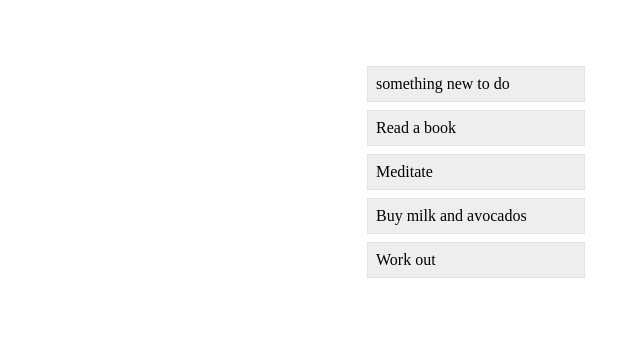
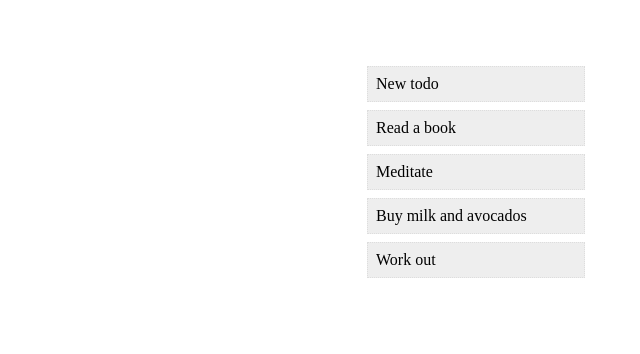
Before and after one commit to MIJanda/modern-javascript, a plain HTML site: page ch_6_DOM/index.html in a window 1280 px wide. Both pictures are taken after a click on the button "Click Moi". Shown: the full height of the page, 184-824 px from the left. Drawn offline with Linux system fonts and the light colour scheme.

Commit message:
learned how to stop event bubbling and enable event delegation

```diff
--- /dev/null
+++ b/ch_6_DOM/event_bubbling_delegation.js
@@ -0,0 +1,27 @@
+const button = document.querySelector('button');
+const ul = document.querySelector('ul');
+const items = document.querySelectorAll('li');
+
+// items.forEach(item => {
+//     item.addEventListener('click', e => {
+//         e.target.remove();
+//         // stop event bubbling
+//         e.target.stopPropagation();
+
+//     });
+// });
+
+button.addEventListener('click', e => {
+    const li = document.createElement('li');
+    li.textContent = 'New todo';
+    ul.prepend(li);
+});
+
+
+// Event delegation
+ul.addEventListener('click', e => {
+    if (e.target.tagName === 'LI'){
+        e.target.remove();
+    }
+
+});
--- a/ch_6_DOM/index.html
+++ b/ch_6_DOM/index.html
@@ -17,6 +17,6 @@
 
     <button>Click Moi</button>
 
-    <script src="create_remove_elements.js"></script>
+    <script src="event_bubbling_delegation.js"></script>
 </body>
 </html>
```
